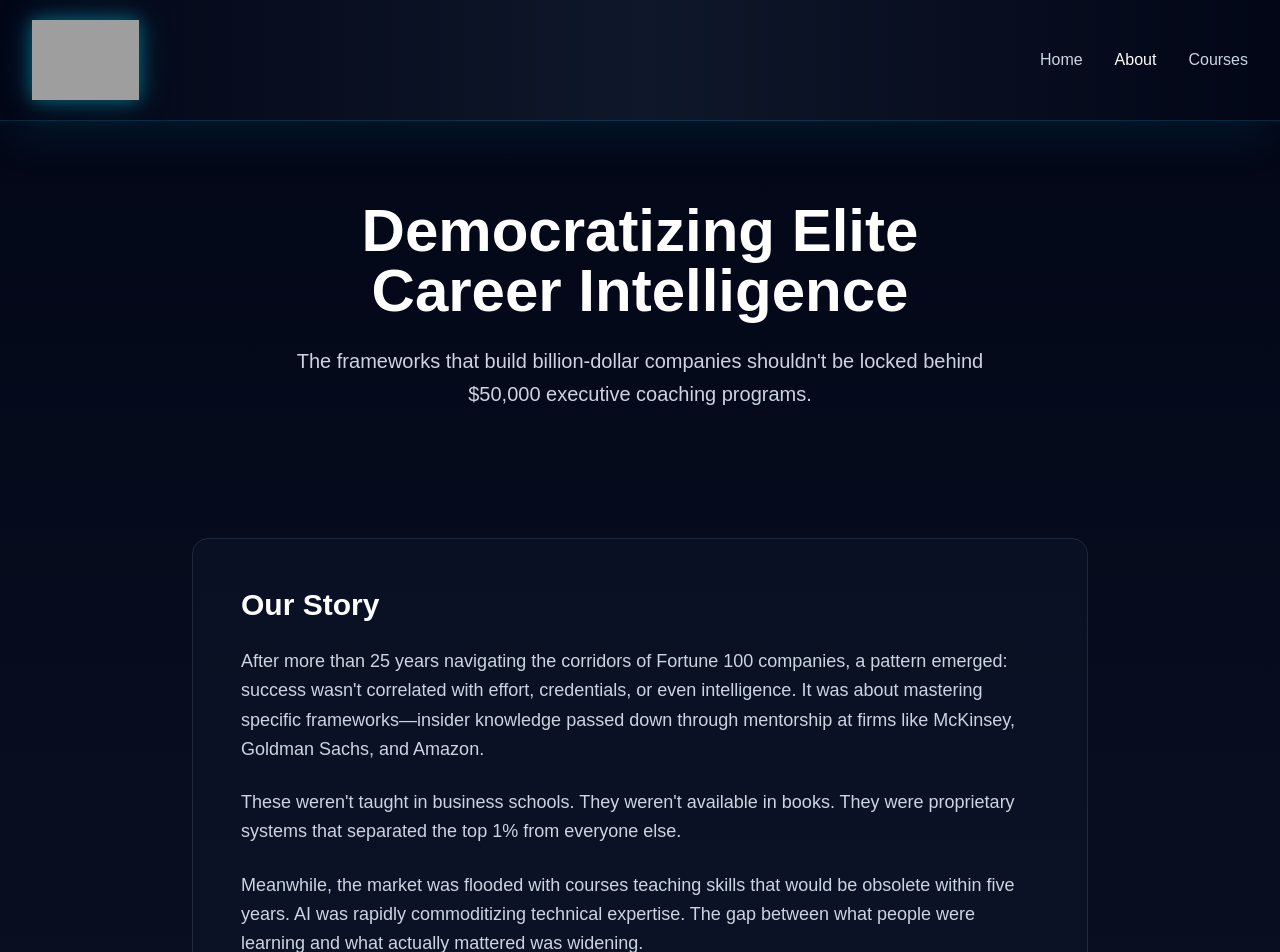
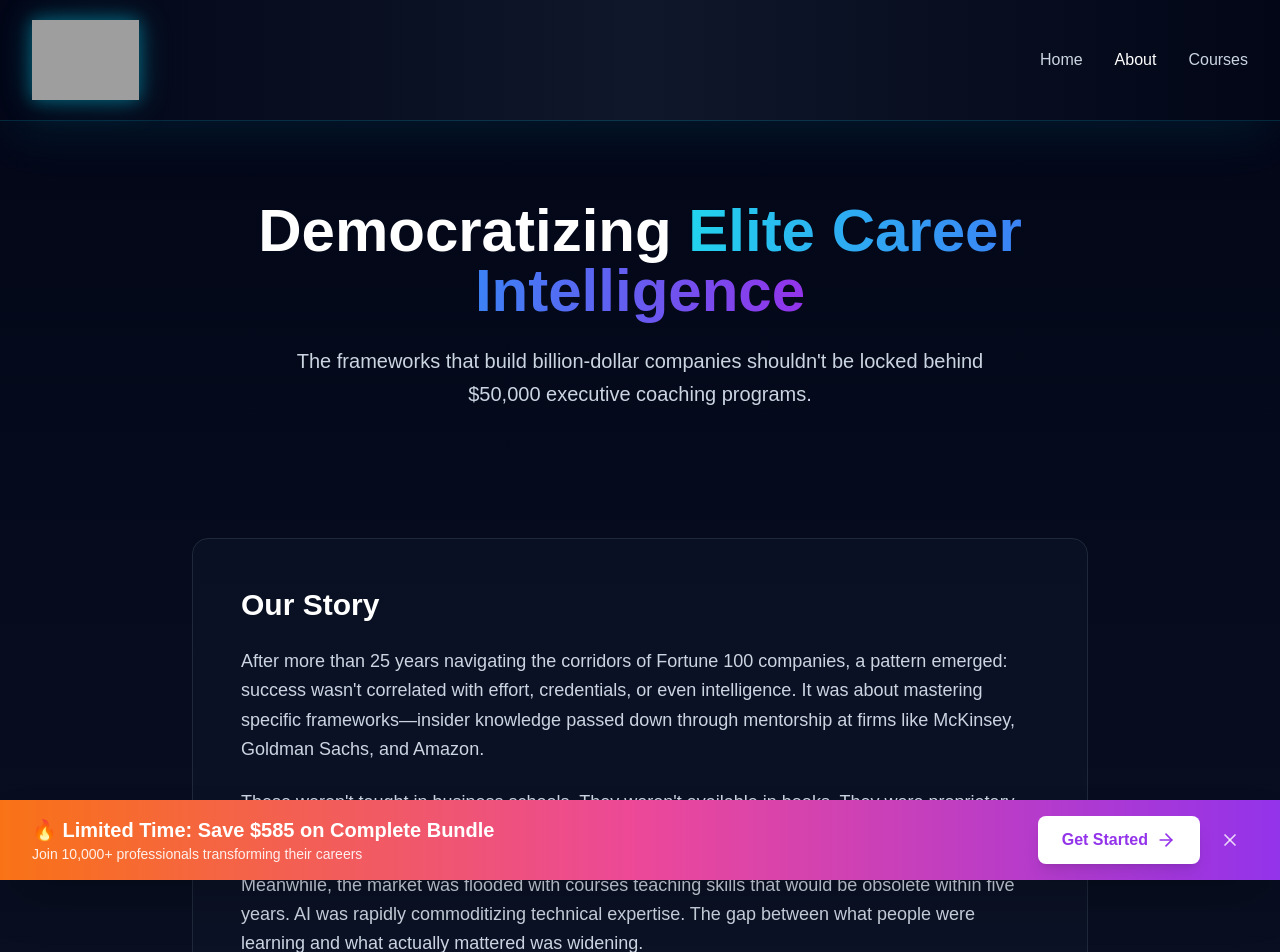
Before and after one commit to boxingthebest/million-dollar-blueprint-nextjs, a Next.js app: page /about in a window 1280 px wide. Shown: the top 952 px of the page. Built offline with nearby package versions, Linux system fonts and the light colour scheme; grey boxes are pictures that could not be loaded.

Commit message:
Enhance About page with animated counters, gradient text, and hover effects

```diff
--- a/app/about/page.tsx
+++ b/app/about/page.tsx
@@ -3,6 +3,8 @@
 import { useState } from 'react';
 import Link from 'next/link';
 import Image from 'next/image';
+import AnimatedCounter from '@/components/AnimatedCounter';
+import StickyCTABar from '@/components/StickyCTABar';
 
 export default function AboutPage() {
   return (
@@ -26,8 +28,9 @@ export default function AboutPage() {
       {/* Hero Section */}
       <section className="pt-20 pb-16 px-4">
         <div className="max-w-4xl mx-auto text-center">
-          <h1 className="text-5xl md:text-6xl font-bold text-white mb-6 leading-tight">
-            Democratizing Elite<br />Career Intelligence
+          <h1 className="text-5xl md:text-6xl font-bold mb-6 leading-tight">
+            <span className="text-white">Democratizing </span>
+            <span className="text-transparent bg-clip-text bg-gradient-to-r from-cyan-400 via-blue-500 to-purple-600">Elite Career Intelligence</span>
           </h1>
           <p className="text-xl text-slate-300 leading-relaxed">
             The frameworks that build billion-dollar companies shouldn't be locked behind<br />
@@ -70,21 +73,21 @@ export default function AboutPage() {
         <div className="max-w-6xl mx-auto">
           <h2 className="text-3xl font-bold text-white mb-12 text-center">The Market Failure</h2>
           <div className="grid md:grid-cols-3 gap-8">
-            <div className="bg-slate-900/50 border border-slate-800 rounded-xl p-8">
+            <div className="bg-slate-900/50 border border-slate-800 rounded-xl p-8 hover:border-cyan-500/50 hover:scale-105 transition-all duration-300 hover:shadow-2xl hover:shadow-cyan-500/20">
               <div className="text-red-400 text-4xl font-bold mb-4">$50K+</div>
               <h3 className="text-xl font-semibold text-white mb-3">Executive Coaching</h3>
               <p className="text-slate-400">
                 Elite frameworks locked behind prohibitive price points, accessible only to C-suite executives.
               </p>
             </div>
-            <div className="bg-slate-900/50 border border-slate-800 rounded-xl p-8">
+            <div className="bg-slate-900/50 border border-slate-800 rounded-xl p-8 hover:border-cyan-500/50 hover:scale-105 transition-all duration-300 hover:shadow-2xl hover:shadow-cyan-500/20">
               <div className="text-amber-400 text-4xl font-bold mb-4">5 Years</div>
               <h3 className="text-xl font-semibold text-white mb-3">Skill Obsolescence</h3>
               <p className="text-slate-400">
                 Average lifespan of technical skills before AI and automation render them commoditized.
               </p>
             </div>
-            <div className="bg-slate-900/50 border border-slate-800 rounded-xl p-8">
+            <div className="bg-slate-900/50 border border-slate-800 rounded-xl p-8 hover:border-cyan-500/50 hover:scale-105 transition-all duration-300 hover:shadow-2xl hover:shadow-cyan-500/20">
               <div className="text-emerald-400 text-4xl font-bold mb-4">0%</div>
               <h3 className="text-xl font-semibold text-white mb-3">Practical Application</h3>
               <p className="text-slate-400">
@@ -150,25 +153,25 @@ export default function AboutPage() {
           <div className="grid md:grid-cols-4 gap-8">
             <div className="text-center">
               <div className="text-4xl font-bold bg-gradient-to-r from-cyan-400 to-blue-500 bg-clip-text text-transparent mb-2">
-                10,000+
+                <AnimatedCounter end={10000} suffix="+" />
               </div>
               <div className="text-slate-400">Active Students</div>
             </div>
             <div className="text-center">
               <div className="text-4xl font-bold bg-gradient-to-r from-cyan-400 to-blue-500 bg-clip-text text-transparent mb-2">
-                $47K
+                $<AnimatedCounter end={47} suffix="K" />
               </div>
               <div className="text-slate-400">Avg. Salary Increase</div>
             </div>
             <div className="text-center">
               <div className="text-4xl font-bold bg-gradient-to-r from-cyan-400 to-blue-500 bg-clip-text text-transparent mb-2">
-                92%
+                <AnimatedCounter end={92} suffix="%" />
               </div>
               <div className="text-slate-400">Career Advancement</div>
             </div>
             <div className="text-center">
               <div className="text-4xl font-bold bg-gradient-to-r from-cyan-400 to-blue-500 bg-clip-text text-transparent mb-2">
-                4.9/5
+                <AnimatedCounter end={4.9} decimals={1} suffix="/5" />
               </div>
               <div className="text-slate-400">Student Rating</div>
             </div>
@@ -245,6 +248,9 @@ export default function AboutPage() {
           </div>
         </div>
       </footer>
+
+      {/* Sticky CTA Bar */}
+      <StickyCTABar />
     </div>
   );
 }
```
